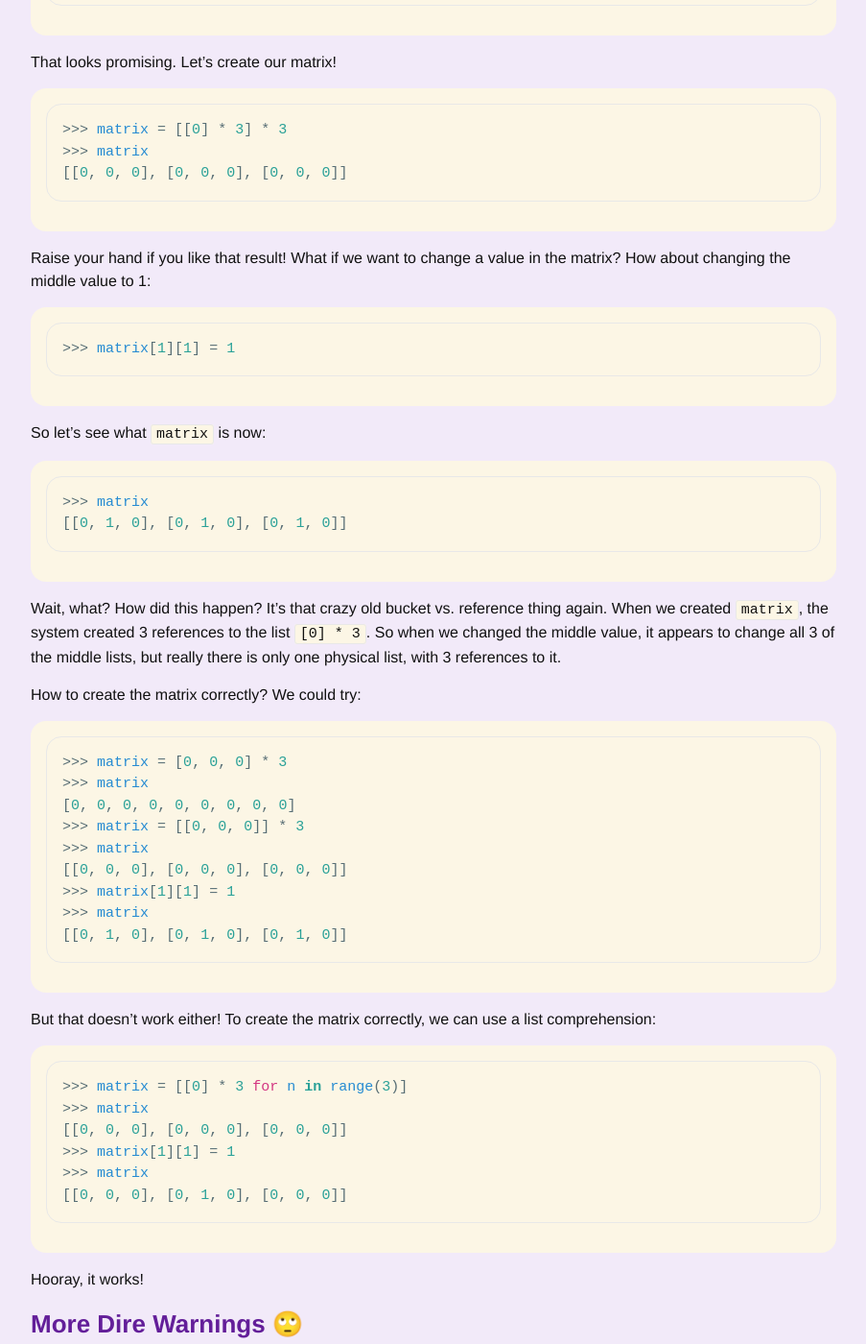
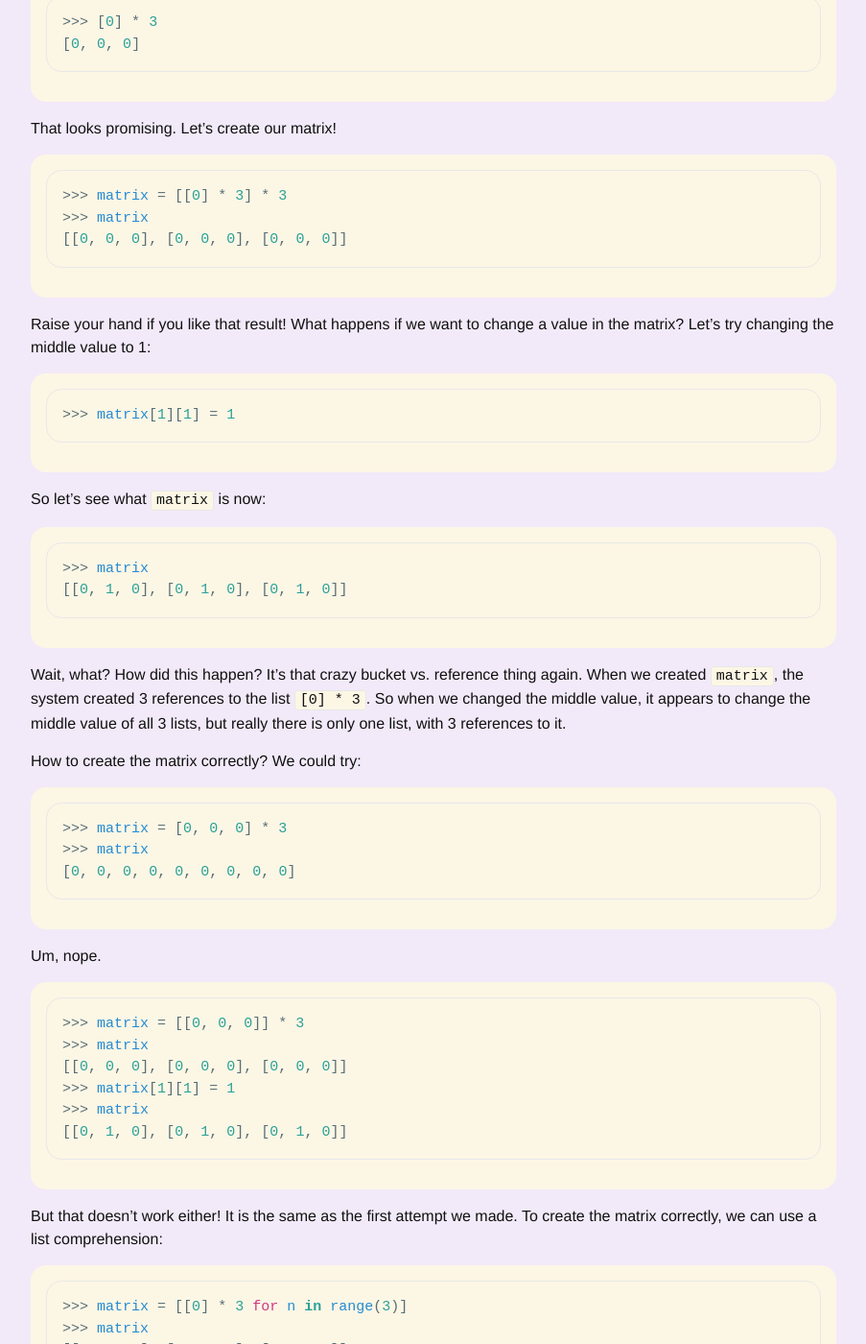
Before and after one commit to purplediane/purplediane.github.io, a Jekyll site: the page built from _posts/2017-05-06-variables-and-references.md, in a window 1280 px wide and 1400 px high, scrolled down 3251 px. Shown: the whole window at 96% size, without its empty margins (188-1091 px from the left). Built offline with Jekyll 4.4.1, drawn with Linux system fonts in a browser that asks for light colours; some of the changed text lies outside the part shown.

Commit message:
Punctuation and yet more rewording

````diff
--- a/_posts/2017-05-06-variables-and-references.md
+++ b/_posts/2017-05-06-variables-and-references.md
@@ -52,7 +52,9 @@
 [1, 2, 3, 3, 2, 1]
 ```
 
-This is not what most people would expect to happen here; why should `x` change too. Note that the id of `y` did not change with the use of the increment operator. Now let's see what happens here:
+This is not what most people would expect to happen here; why should `x` change too? Note that the id of `y` did not change with the use of the increment operator. So the change to `y` also affected `x` because no new object is created by the increment operator; the underlying object is modified instead.
+
+Now let's see what happens here:
 
  ```python
 >>> x = [1, 2, 3]
@@ -126,7 +126,7 @@
 [[0, 0, 0], [0, 0, 0], [0, 0, 0]]
 ```
 
-Raise your hand if you like that result! What if we want to change a value in the matrix? How about changing the middle value to 1:
+Raise your hand if you like that result! What happens if we want to change a value in the matrix? Let's try changing the middle value to 1:
 
 ```python
 >>> matrix[1][1] = 1
@@ -139,7 +139,7 @@
 [[0, 1, 0], [0, 1, 0], [0, 1, 0]]
 ```
 
-Wait, what? How did this happen? It's that crazy old bucket vs. reference thing again. When we created `matrix`, the system created 3 references to the list `[0] * 3`. So when we changed the middle value, it appears to change all 3 of the middle lists, but really there is only one physical list, with 3 references to it.
+Wait, what? How did this happen? It's that crazy bucket vs. reference thing again. When we created `matrix`, the system created 3 references to the list `[0] * 3`. So when we changed the middle value, it appears to change the middle value of all 3 lists, but really there is only one list, with 3 references to it.
 
 How to create the matrix correctly? We could try:
 
@@ -147,6 +147,11 @@
 >>> matrix = [0, 0, 0] * 3
 >>> matrix
 [0, 0, 0, 0, 0, 0, 0, 0, 0]
+```
+
+Um, nope.
+
+```python
 >>> matrix = [[0, 0, 0]] * 3
 >>> matrix
 [[0, 0, 0], [0, 0, 0], [0, 0, 0]]
@@ -155,7 +160,7 @@
 [[0, 1, 0], [0, 1, 0], [0, 1, 0]]
 ```
 
-But that doesn't work either! To create the matrix correctly, we can use a list comprehension:
+But that doesn't work either! It is the same as the first attempt we made. To create the matrix correctly, we can use a list comprehension:
 
 ```python
 >>> matrix = [[0] * 3 for n in range(3)]
@@ -188,7 +194,7 @@
 >>>
 ```
 
-Even though it appears that it is modifying a local copy of the input iterable, it is actually modifying one of the items of the input. It may help you to understand how Python handles references by visualizing what is happening on [Python Tutor][pythontutor]. This is a great website for understanding how Python works.
+Even though it appears that it is modifying a local copy of the input iterable, it is actually modifying one of the items of the input. It may help you to understand how Python handles references by visualizing what is happening on [Python Tutor][pythontutor]. This is a **great** website for understanding how Python works.
 
 All this brings up another warning: **Do not use mutable objects such as lists or dictionaries as defaults in functions!** Once they get changed, they don't revert back to an empty default. For example, Allen Downey shows a great example of this problem in his book [Think Python][thinkpython], with the problem [Bad Kangaroo - exercise 2 on this page][badkangaroo]. An empty list is used as the default for a parameter to the `__init__` method. This is OK for the first instance created, but the next instance receives the SAME reference value, and therefore the contents of the lists are the same.
 
````
Also changed, not shown: other parts of _posts/2017-05-06-variables-and-references.md (+5 -6 lines).
